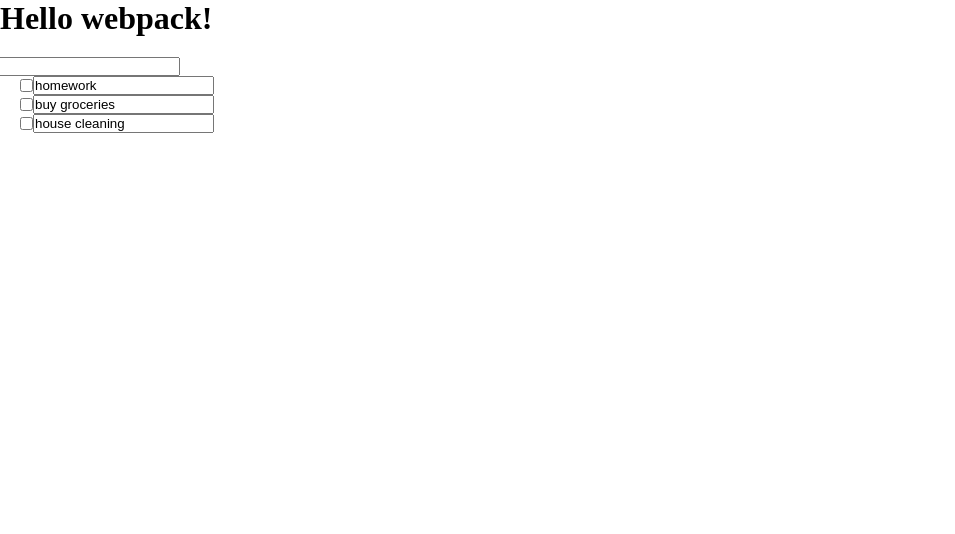
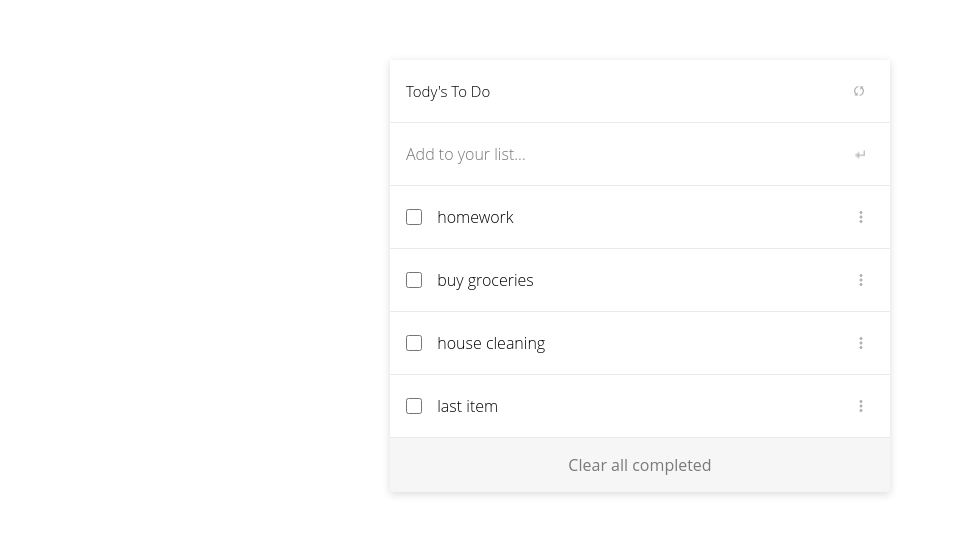
Before and after one commit to dev89s/todo-list, a website built with webpack: page src/index.html in a window 1280 px wide. Shown: the whole page, without its empty margins (0-955 px from the left). Built offline with nearby package versions, Linux system fonts and the light colour scheme.

Commit message:
Basic structure finished

```diff
--- a/src/index.html
+++ b/src/index.html
@@ -1,14 +1,28 @@
 <!DOCTYPE html>
 <html lang="en">
+
 <head>
   <meta charset="UTF-8">
   <meta http-equiv="X-UA-Compatible" content="IE=edge">
   <meta name="viewport" content="width=device-width, initial-scale=1.0">
-  <title>Webpack Exercise 1</title>
+  <title>Todo List</title>
 </head>
+
 <body>
-  <h1>Hello webpack!</h1>
-  <ul class="todolist-container">
-  </ul>
+  <main class="main-section">
+    <div class="todolist-container">
+      <div class="header-container">
+        <h1 class="todolis-header">Tody's To Do</h1>
+        <span class="refresh-btn">
+          <svg xmlns="http://www.w3.org/2000/svg" viewBox="0 0 512 512" height="12px" width="12px">
+            <path d="m141 364c0 0 60-60 60-60c0 0 0 150 0 150c0 0-142-9-142-9c0 0 45-44 45-44c-39-41-59-91-58-148c1-57 21-107 62-148c34-34 75-53 122-59c0 0 2 52 2 52c-34 6-63 21-88 45c-30 30-45 67-46 109c0 43 14 80 43 112m170-307c0 0 142 9 142 9c0 0-45 44-45 44c39 41 59 91 58 148c-1 57-21 107-62 148c-32 33-73 53-122 60c0 0-1-53-1-53c33-6 62-21 87-45c30-30 45-67 46-109c0-43-14-80-43-112c0 0-59 60-59 60c0 0-1-150-1-150"/>
+          </svg>
+        </span>
+      </div>
+      <ul class="todolist">
+      </ul>
+    </div>
+  </main>
 </body>
+
 </html>
--- a/src/index.js
+++ b/src/index.js
@@ -1,4 +1,5 @@
 import './style.css';
+import './assets/return.png';
 import loadList from './modules/load-list';
 import TaskList from './modules/tasklist';
 
@@ -6,5 +7,6 @@ const tasklist = new TaskList();
 tasklist.addTask("homework");
 tasklist.addTask("buy groceries");
 tasklist.addTask("house cleaning");
+tasklist.addTask("last item");
 
 loadList(tasklist);
--- a/src/modules/load-list.js
+++ b/src/modules/load-list.js
@@ -1,25 +1,62 @@
+import returnIcon from '../assets/return.png';
 const loadlist = (tasklist) => {
-  const taskListContainer = document.querySelector('.todolist-container');
+  const taskListContainer = document.querySelector('.todolist');
+  taskListContainer.textContent = '';
 
-  const li = document.createElement('li');
-  li.classList.add('new-task');
-  const textBox = document.createElement('input');
-  li.appendChild(textBox);
-  taskListContainer.appendChild(li);
+  // New Task text input creation
+  const newTask = document.createElement('li');
+  newTask.classList.add('new-task');
+
+  const textBox = document.createElement('textarea');
+  textBox.rows = 1;
+  textBox.setAttribute('placeholder', 'Add to your list...');
+  textBox.classList.add('new-task-input');
+  newTask.appendChild(textBox);
+
+  const returnBtn = document.createElement('button');
+  returnBtn.classList.add('return-btn');
+  returnBtn.style.backgroundImage = `url('${returnIcon}')`;
+  console.log(returnIcon);
+  newTask.appendChild(returnBtn);
+
+  taskListContainer.appendChild(newTask);
+
+  // produce the task lis
   for (let i = 0; i < tasklist.list.length; i += 1) {
+
     const li = document.createElement('li');
     li.classList.add('task-item');
     li.id = i;
-    const textBox = document.createElement('input');
+
+    const textBox = document.createElement('textarea');
+    textBox.rows = 1;
     textBox.value = tasklist.list[i].description;
+    textBox.classList.add('task-input');
 
     const check = document.createElement('input');
     check.setAttribute('type', 'checkbox');
+    check.classList.add('task-checkbox');
+
+    const threeDots = document.createElement('span');
+    threeDots.classList.add('three-dots');
+    threeDots.innerHTML = `
+    <svg xmlns="http://www.w3.org/2000/svg" viewBox="0 0 512 512" height="12px" width="12px">
+      <path d="m256 128c35 0 64-29 64-64 0-35-29-64-64-64-35 0-64 29-64 64 0 35 29 64 64 64z m0 64c-35 0-64 29-64 64 0 35 29 64 64 64 35 0 64-29 64-64 0-35-29-64-64-64z m0 192c-35 0-64 29-64 64 0 35 29 64 64 64 35 0 64-29 64-64 0-35-29-64-64-64z" />
+    </svg>
+    `
+
     li.appendChild(check);
     li.appendChild(textBox);
+    li.appendChild(threeDots);
     taskListContainer.appendChild(li);
   }
 
+  const tasklistClear = document.createElement('li');
+  tasklistClear.classList.add('tasklist-clear-completed');
+  const taskClearSpan = document.createElement('span');
+  taskClearSpan.textContent = "Clear all completed";
+  tasklistClear.appendChild(taskClearSpan);
+  taskListContainer.appendChild(tasklistClear);
 }
 
 export default loadlist
--- a/src/modules/tasklist.js
+++ b/src/modules/tasklist.js
@@ -6,10 +6,13 @@ class TaskList {
   }
 
   addTask = (description, taskDone = false) => {
+    for (let i = 0; i < this.list.length; i += 1) {
+      this.list[i].index = this.list.length + 1 - i;
+    }
     const task = {
       description: description,
       taskDone: taskDone,
-      index: this.list.length,
+      index: 1,
     };
     this.list.push(task);
   }
--- a/src/style.css
+++ b/src/style.css
@@ -10,20 +10,131 @@ ul {
   padding: 20px;
 }
 
+body,
+main {
+  height: 100vh;
+  font-family: 'Open Sans', 'Lucida Grande', tahoma, verdana, arial, sans-serif;
+}
+
+textarea {
+  font-family: 'Open Sans', 'Lucida Grande', tahoma, verdana, arial, sans-serif;
+}
+
 /* ---- list styles ---- */
 
 .todolist-container {
+  margin: auto;
+  box-shadow: 0 2px 8px rgba(0, 0, 0, 0.15);
+  max-width: 500px;
+  margin-top: 60px;
+}
+
+.header-container {
+  display: flex;
+  align-items: center;
+  justify-content: space-between;
+  padding: 1rem 1rem;
+}
+
+.todolis-header {
+  display: flex;
+  font-size: 15px;
+  font-weight: 300;
+}
+
+.refresh-btn {
+  display: flex;
+  align-items: center;
+  justify-content: center;
+  width: 30px;
+  height: 30px;
+  cursor: pointer;
+  opacity: 30%;
+}
+
+.refresh-btn:hover {
+  opacity: 100%;
+}
+
+.todolist {
   display: flex;
   flex-direction: column;
-  width: 200px;
+  padding: 0;
+}
+
+.new-task {
+  display: flex;
+  align-items: center;
+  padding: 1rem 1rem;
+  border-bottom: 1px solid rgba(0, 0, 0, 0.08);
+  border-top: 1px solid rgba(0, 0, 0, 0.08);
+}
+
+.return-btn {
+  height: 30px;
+  width: 30px;
+  background-repeat: no-repeat;
+  background-position: center;
+  background-size: 35%;
+  border: none;
+  background-color: #fff;
+  cursor: pointer;
 }
 
 .task-item {
   display: flex;
   align-items: center;
   justify-content: space-between;
+  padding: 1rem 1rem;
+  gap: 15px;
+  width: 100%;
+  border-bottom: 1px solid rgba(0, 0, 0, 0.08);
 }
 
-.new-task {
-  align-self: flex-end;
+.task-checkbox {
+  height: 1.2rem;
+  width: 1.2rem;
+  border: 3px solid #000;
 }
+
+.task-input,
+.new-task-input {
+  font-size: 1em;
+  font-weight: 100;
+  overflow: auto;
+  resize: none;
+  width: 100%;
+  border: none;
+}
+
+.three-dots {
+  display: flex;
+  align-items: center;
+  justify-content: center;
+  width: 30px;
+  height: 30px;
+  cursor: move;
+  opacity: 30%;
+}
+
+.three-dots:hover {
+  opacity: 100%;
+}
+
+.tasklist-clear-completed {
+  display: flex;
+  align-items: center;
+  font-size: 1rem;
+  justify-content: center;
+  background-color: #f6f6f6;
+}
+
+.tasklist-clear-completed span {
+  padding: 1rem 2rem;
+  cursor: pointer;
+  opacity: 50%;
+}
+
+.tasklist-clear-completed span:hover {
+  opacity: 100%;
+}
--- a/webpack.config.js
+++ b/webpack.config.js
@@ -25,6 +25,10 @@ module.exports = {
         test: /\.css$/i,
         use: ['style-loader', 'css-loader'],
       },
+      {
+        test: /\.(png|svg|jpg|jpeg|gif)$/i,
+        type: 'asset/resource',
+      },
     ],
   },
   optimization: {
```
Also changed, not shown: dist/fa544f635765db738d2e.png (added), dist/index.html, dist/main.js, src/assets/icons.svg (added), src/assets/return.png (added), src/assets/three-dots.svg (added).
